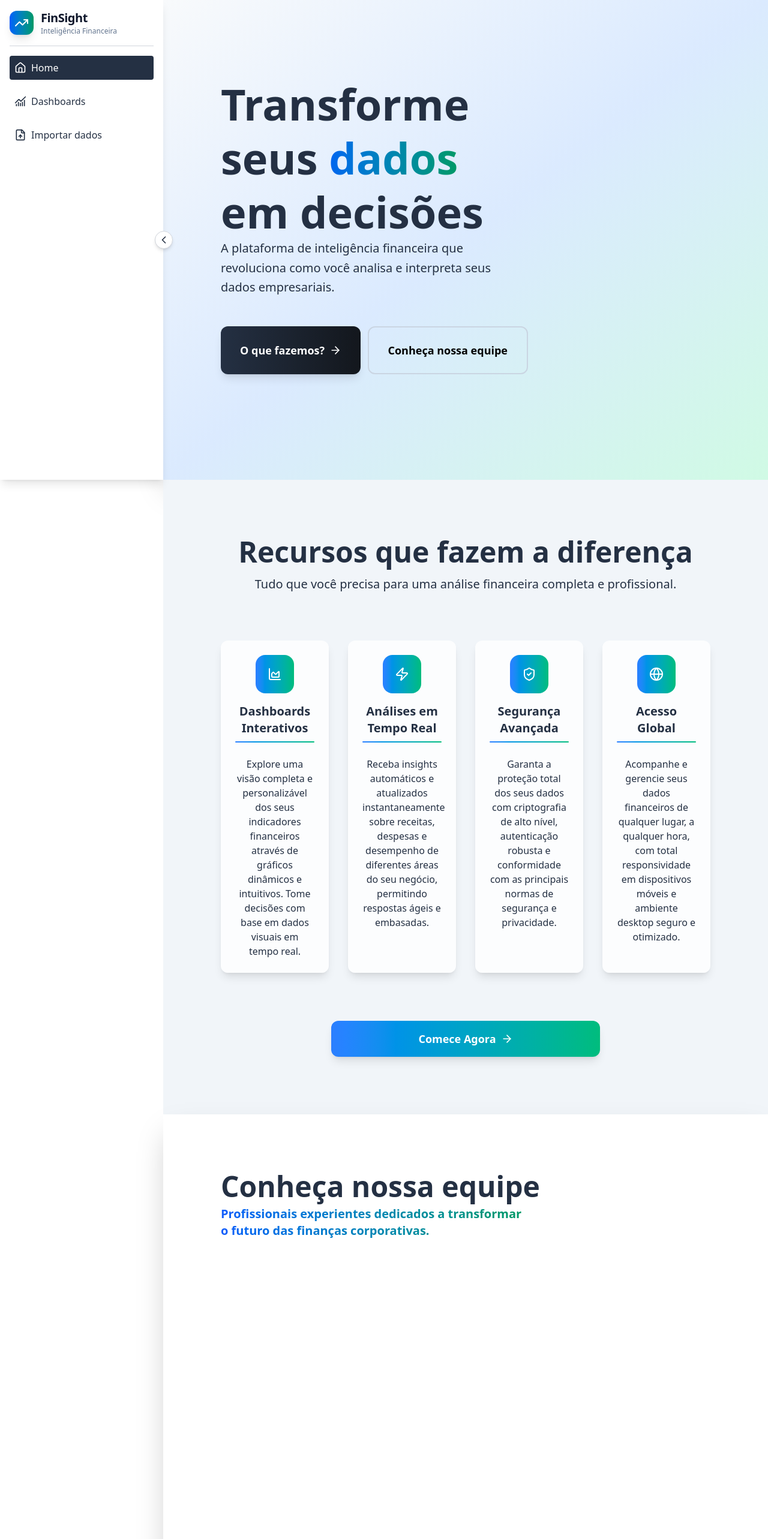
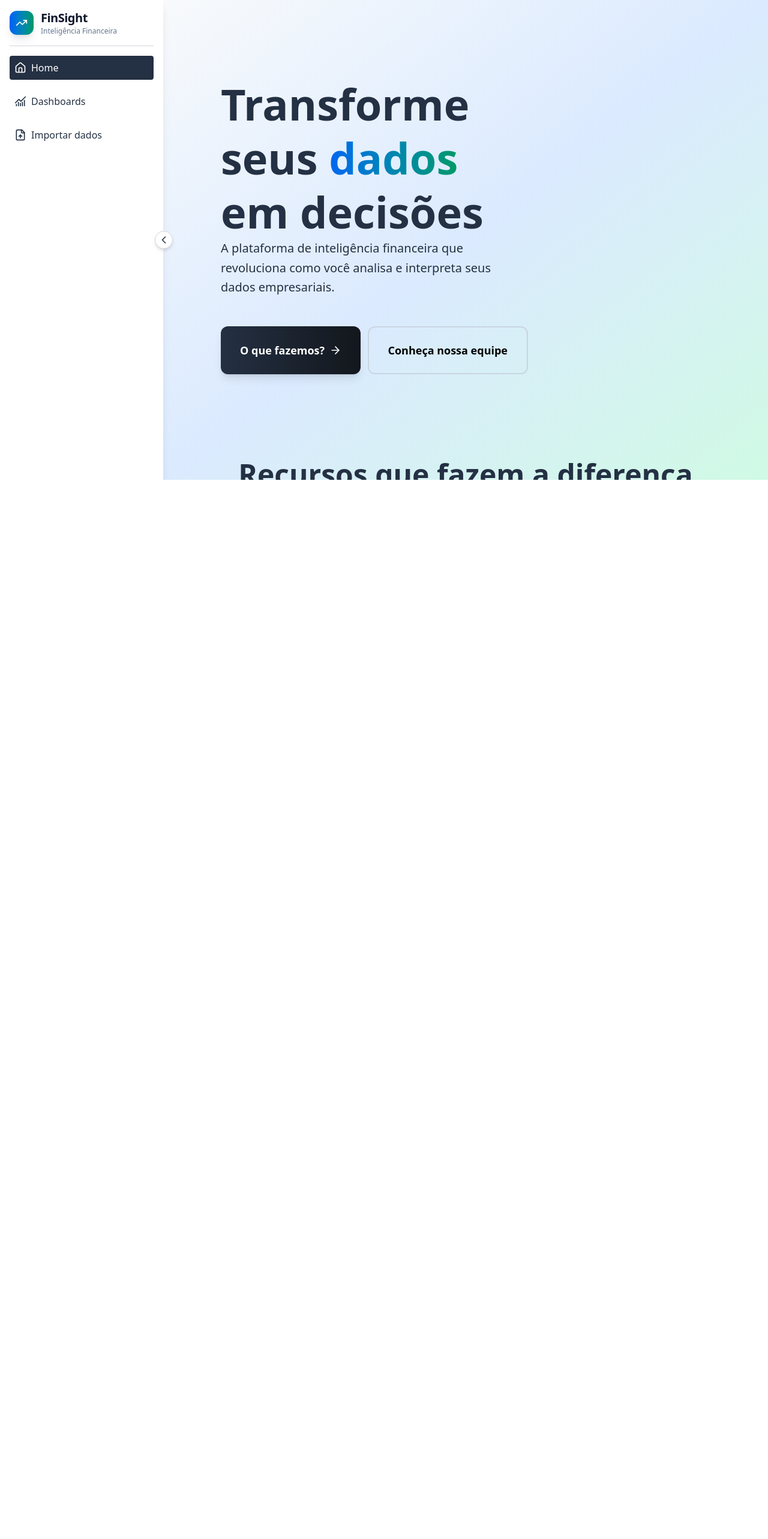
Before and after one commit to mtzdantas/finsights, a React (Vite) app: page / in a window 1280 px wide. Shown: the top 2566 px of the page at 60% size. After the commit the page ends 800 px from the top, so only its background shows below. Built offline with nearby package versions, Linux system fonts and the light colour scheme.

Commit message:
alterações sidebar

```diff
--- a/src/App.jsx
+++ b/src/App.jsx
@@ -10,9 +10,9 @@ import Import from "./pages/Import";
 function App() {
   return (
     <ToastProvider>
-      <div className="flex">
+      <div className="flex h-screen">
         <Sidebar />
-        <main className="flex-1">
+        <main className="flex-1 overflow-y-auto">
           <Routes>
             <Route path="/" element={<Home />} />
             <Route path="/dashboard" element={<Dashboard />} />
--- a/src/components/Sidebar.jsx
+++ b/src/components/Sidebar.jsx
@@ -12,15 +12,11 @@ export default function Sidebar() {
   const [isOpen, setIsOpen] = useState(true);
 
   return (
-    <>
-      <div className="fixed flex">
-        <div className={`h-screen bg-white text-[#243043] flex flex-col p-4 overflow-hidden transition-[width] duration-400 ease-in-out shadow-lg ${isOpen ? 'w-68' : 'w-18'}`}>
+    <div className={`relative h-screen bg-white text-[#243043] flex flex-col p-4 overflow-visible transition-all duration-300 ease-in-out shadow-lg ${isOpen ? 'w-68' : 'w-18'}`}>
+      {/* Logo */}
       <div className="flex items-center gap-3 border-b border-gray-300 pb-4 mb-4">
         <div className="w-10 h-10 bg-gradient-to-r from-blue-600 to-emerald-600 rounded-xl flex items-center justify-center shadow-lg">
-              <TrendingUp
-                size={20}
-                className="w-6 h-6 text-white"
-              />
+          <TrendingUp size={20} className="text-white" />
         </div>
         {isOpen && (
           <div>
@@ -30,6 +26,7 @@ export default function Sidebar() {
         )}
       </div>
 
+      {/* Navegação */}
       <nav className="flex flex-col gap-4">
         {menuItems.map(({ icon: Icon, ...item }) => (
           <NavLink
@@ -42,39 +39,19 @@ export default function Sidebar() {
               } ${isOpen ? "justify-start" : "justify-center"}`
             }
           >
-                <Icon size={20}/>
+            <Icon size={20} />
             {isOpen && <span>{item.name}</span>}
           </NavLink>
         ))}
       </nav>
 
+      {/* Botão para expandir/recolher */}
       <button
         onClick={() => setIsOpen(!isOpen)}
-            className={`absolute
-              top-1/2
-              -right-4
-              transform
-              -translate-y-1/2
-              bg-white
-              border
-              border-gray-300
-              rounded-full
-              p-1
-              shadow-md
-              hover:bg-gray-100
-              focus:outline-none
-              focus:ring-2
-              transition
-              z-10
-            `}
+        className="absolute -right-4 top-1/2 transform -translate-y-1/2 bg-white border border-gray-300 rounded-full p-1 shadow-md hover:bg-gray-100"
       >
         {isOpen ? <ChevronLeft size={20} /> : <ChevronRight size={20} />}
       </button>
     </div>
-      </div>
-      <div className={`w-${isOpen ? '68' : '18'} transition-all duration-400 ease-in-out`}>
-
-      </div>
-    </>
   );
 }
--- a/src/pages/Home.jsx
+++ b/src/pages/Home.jsx
@@ -35,7 +35,7 @@ export default function Home() {
         {/* Image */}
       </section>
 
-      <section id="services" className="flex flex-col bg-slate-100 p-24 text-center items-center justify-center text-[#243043]">
+      <section id="services" className="flex flex-col bg-slate-100 px-24 h-screen text-center items-center justify-center text-[#243043]">
         <h1 className="text-5xl font-bold mb-4">Recursos que fazem a diferença</h1>
         <p className="text-xl mb-20">
           Tudo que você precisa para uma análise financeira completa e profissional.
@@ -77,16 +77,19 @@ export default function Home() {
           <ArrowRight className="w-5 h-5 ml-2 group-hover:translate-x-1 transition-transform duration-300" />
         </NavLink>
       </section>
-      <section id="team" className="h-screen bg-white p-24 shadow-2xl">
-        <h1 className="w-fit pb-2 text-5xl font-bold text-[#243043]">Conheça nossa equipe</h1>
-        <p className="w-fit text-xl font-semibold pb-2 mb-18 bg-gradient-to-r from-blue-600 to-emerald-600 bg-clip-text text-transparent">
-          Profissionais experientes dedicados a transformar<br/>o futuro das finanças corporativas.
-        </p>
+      <section id="team" className="flex flex-col justify-between h-screen">
+        <div className="flex flex-col bg-white p-24 text-[#243043]">
+          <h1 className="w-fit pb-2 text-5xl font-bold text-[#243043]">Conheça nossa equipe</h1>
+          <p className="w-fit text-xl font-semibold pb-2 mb-18 bg-gradient-to-r from-blue-600 to-emerald-600 bg-clip-text text-transparent">
+            Profissionais experientes dedicados a transformar<br/>o futuro das finanças corporativas.
+          </p>
+          {/* <EquipeCarrossel /> */}
+          a
+        </div>
+        <footer className="w-full h-16 bg-gradient-to-r from-blue-600 to-emerald-600 text-white flex items-center justify-center text-sm">
+          &copy; {new Date().getFullYear()} FinSight. Todos os direitos reservados.
+        </footer>
       </section>
-      <footer className="h-16 bg-gradient-to-r from-blue-600 to-emerald-600 text-white flex items-center justify-center text-sm">
-        &copy; {new Date().getFullYear()} FinSight. Todos os direitos reservados.
-      </footer>
-      {/* bg-gradient-to-r from-blue-600 via-purple-600 to-blue-800 */}
     </>
   );
 }
```
Lines whose indentation alone changed are shown as unchanged.
